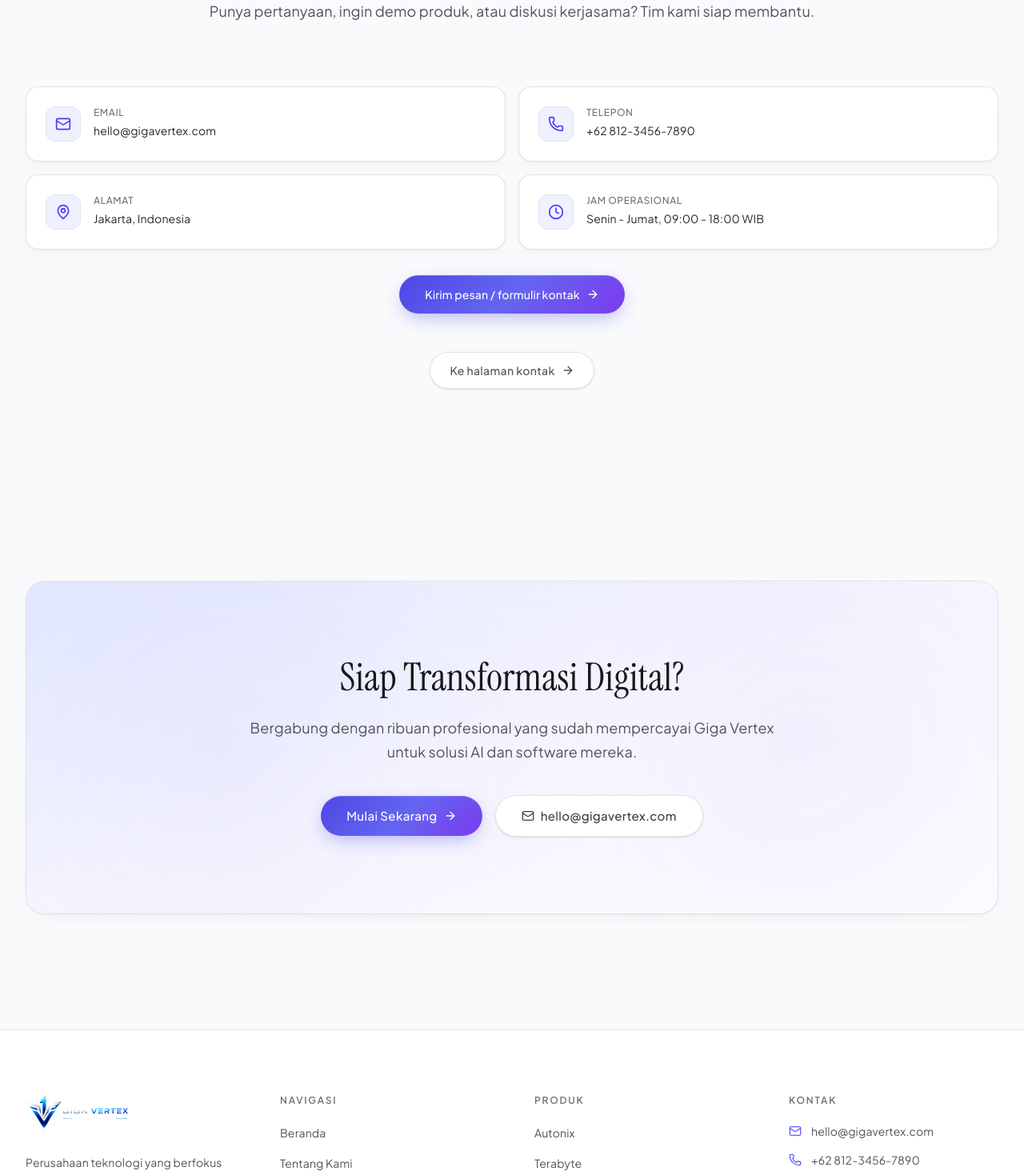
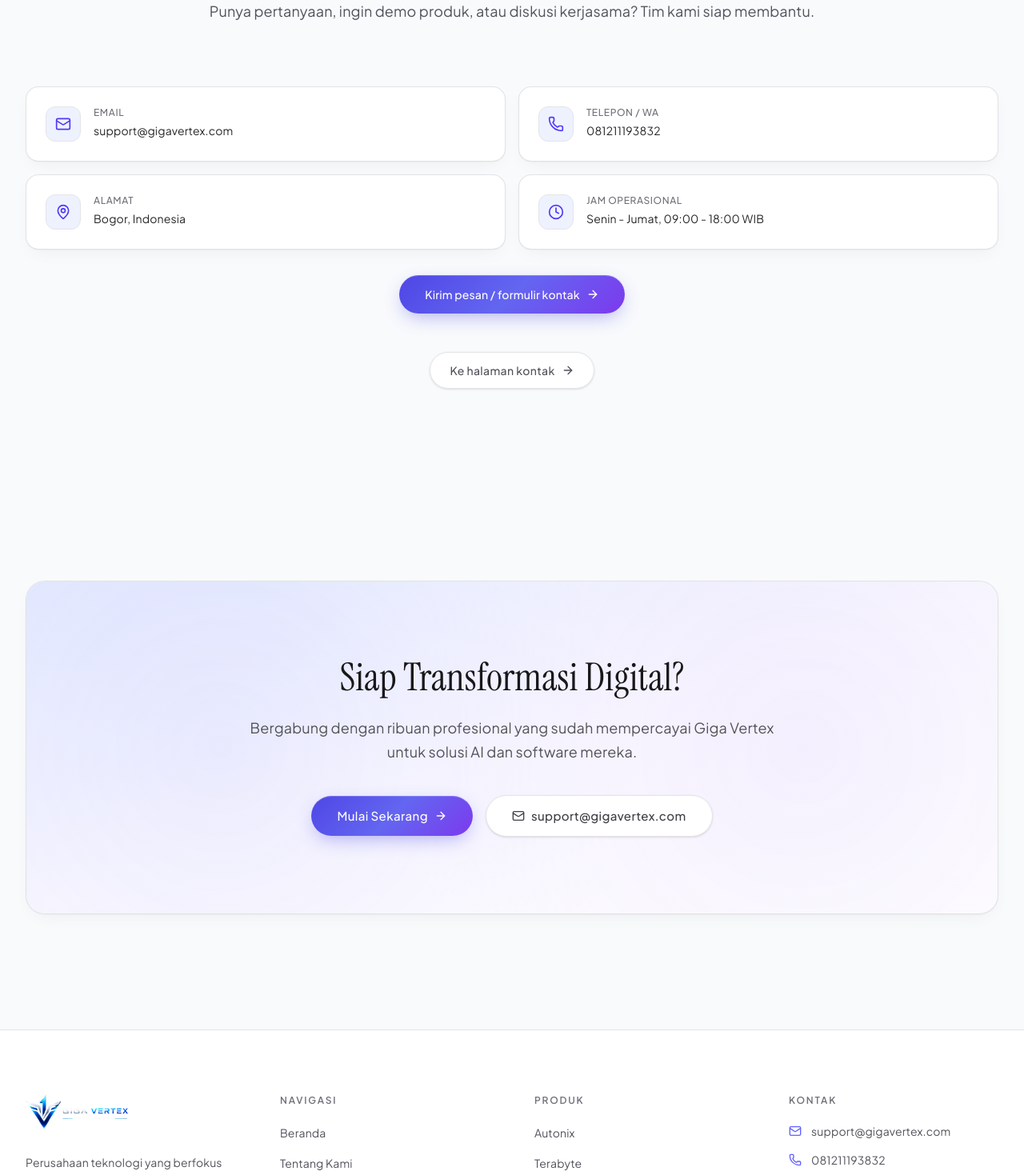
Before and after one commit to gigagroup/gigavertex-company-profile-fe, a Next.js app: page / in a window 1280 px wide. Shown: the part 7280-8749 px from the top of the page at 80% size. Built offline with nearby package versions, Linux system fonts and the light colour scheme.

Commit message:
Update contact information to use WhatsApp links instead of phone numbers in Footer, ContactSection, and ContactHomePreviewSection; enhance badge handling in ProductsSection for improved clarity and consistency.

```diff
--- a/src/components/layout/Footer.tsx
+++ b/src/components/layout/Footer.tsx
@@ -85,7 +85,9 @@ export function Footer() {
               <li className="flex items-start gap-3">
                 <Phone className="mt-0.5 h-4 w-4 shrink-0 text-indigo-500" />
                 <a
-                  href={`tel:${company.phone}`}
+                  href={company.whatsapp}
+                  target="_blank"
+                  rel="noopener noreferrer"
                   className="text-sm text-zinc-600 transition-colors hover:text-indigo-600"
                 >
                   {company.phone}
--- a/src/components/sections/ContactSection.tsx
+++ b/src/components/sections/ContactSection.tsx
@@ -34,7 +34,12 @@ export function ContactSection({ showHeader = true }: ContactSectionProps) {
           <AnimateIn variant="left" className="space-y-6 lg:col-span-2">
             {[
               { icon: Mail, label: "Email", value: company.email, href: `mailto:${company.email}` },
-              { icon: Phone, label: "Telepon", value: company.phone, href: `tel:${company.phone}` },
+              {
+                icon: Phone,
+                label: "Telepon / WA",
+                value: company.phone,
+                href: company.whatsapp,
+              },
               { icon: MapPin, label: "Alamat", value: company.address },
               { icon: Clock, label: "Jam Operasional", value: "Senin - Jumat, 09:00 - 18:00 WIB" },
             ].map((item, i) => (
--- a/src/components/sections/ProductsSection.tsx
+++ b/src/components/sections/ProductsSection.tsx
@@ -33,11 +33,16 @@ type ProductsSectionProps = {
   showHeader?: boolean;
 };
 
-function badgeClass(badge: string | null) {
+type ProductBadge = NonNullable<Product["badge"]>;
+
+function previewBadgeClass(badge: ProductBadge) {
+  if (badge === "Popular") return "bg-indigo-500/20 text-indigo-600";
+  return "bg-emerald-500/20 text-emerald-400";
+}
+
+function showcaseBadgeClass(badge: ProductBadge) {
   if (badge === "Popular") return "bg-indigo-600 text-white shadow-sm";
-  if (badge === "New") return "bg-emerald-600 text-white shadow-sm";
-  if (badge === "Soon") return "bg-violet-600 text-white shadow-sm";
-  return "";
+  return "bg-emerald-600 text-white shadow-sm";
 }
 
 function ProductPreviewCard({
@@ -56,9 +61,7 @@ function ProductPreviewCard({
           <span
             className={cn(
               "absolute top-4 right-4 z-10 rounded-full px-2.5 py-0.5 text-[10px] font-bold tracking-wider uppercase",
-              product.badge === "Popular" && "bg-indigo-500/20 text-indigo-600",
-              product.badge === "New" && "bg-emerald-500/20 text-emerald-400",
-              product.badge === "Soon" && "bg-violet-500/20 text-violet-400"
+              previewBadgeClass(product.badge)
             )}
           >
             {product.badge}
@@ -114,7 +117,7 @@ function ProductShowcaseCard({
               <span
                 className={cn(
                   "absolute top-5 right-5 z-10 rounded-full px-3 py-1 text-[10px] font-bold tracking-wider uppercase",
-                  badgeClass(product.badge)
+                  showcaseBadgeClass(product.badge)
                 )}
               >
                 {product.badge}
--- a/src/components/sections/home/ContactHomePreviewSection.tsx
+++ b/src/components/sections/home/ContactHomePreviewSection.tsx
@@ -7,7 +7,12 @@ import { company } from "@/lib/constants";
 
 const contactItems = [
   { icon: Mail, label: "Email", value: company.email, href: `mailto:${company.email}` },
-  { icon: Phone, label: "Telepon", value: company.phone, href: `tel:${company.phone}` },
+  {
+    icon: Phone,
+    label: "Telepon / WA",
+    value: company.phone,
+    href: company.whatsapp,
+  },
   { icon: MapPin, label: "Alamat", value: company.address },
   { icon: Clock, label: "Jam Operasional", value: "Senin - Jumat, 09:00 - 18:00 WIB" },
 ];
--- a/src/lib/constants.ts
+++ b/src/lib/constants.ts
@@ -6,9 +6,11 @@ export const company = {
   tagline: "Membangun Masa Depan dengan Kecerdasan Buatan",
   description:
     "Perusahaan teknologi yang berfokus pada pengembangan solusi AI, perangkat lunak, aplikasi, dan platform digital berbasis subscription untuk bisnis dan individu.",
-  email: "hello@gigavertex.com",
-  phone: "+62 812-3456-7890",
-  address: "Jakarta, Indonesia",
+  email: "support@gigavertex.com",
+  phone: "081211193832",
+  phoneTel: "+6281211193832",
+  whatsapp: "https://wa.me/6281211193832",
+  address: "Bogor, Indonesia",
   founded: "2024",
   social: {
     linkedin: "#",
```
